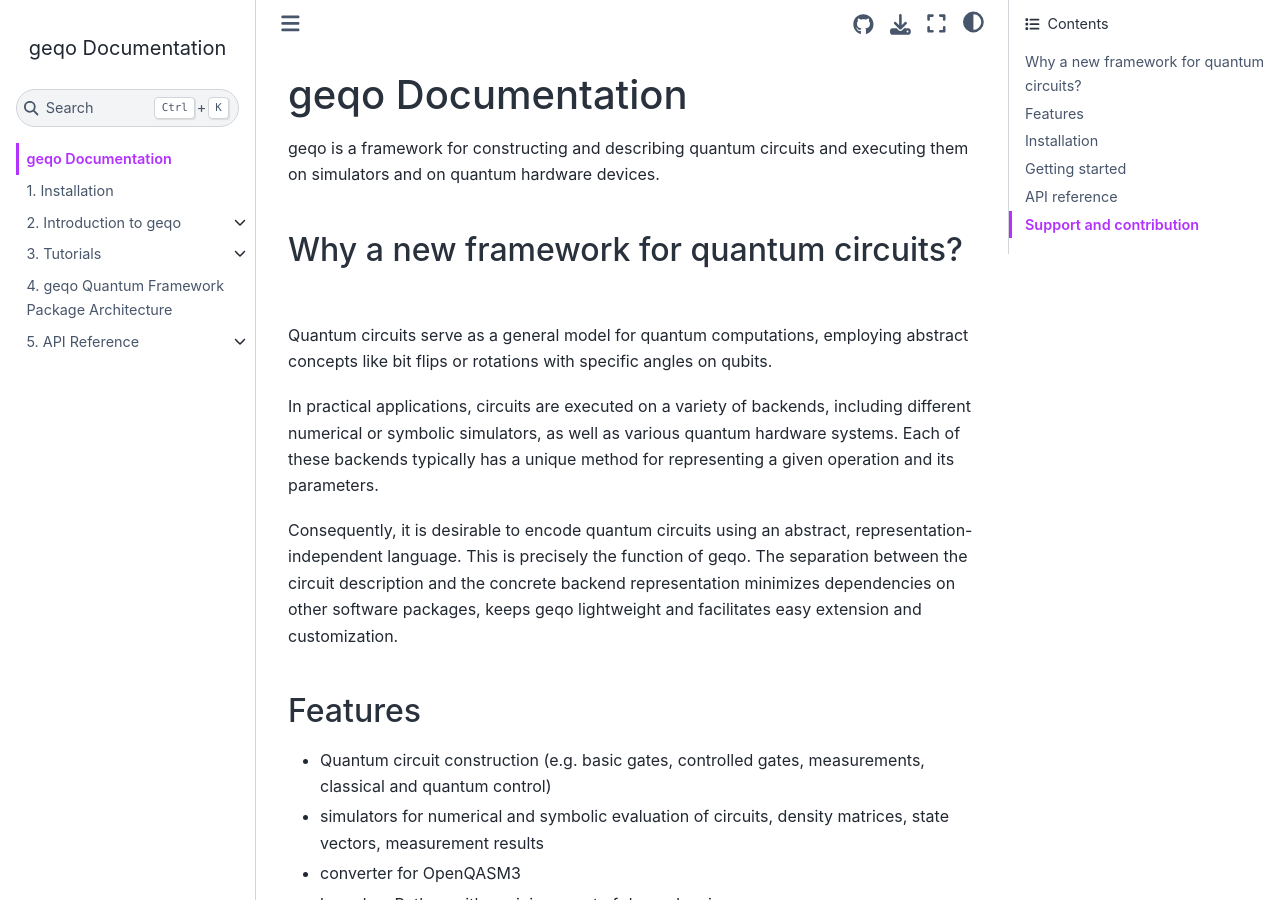
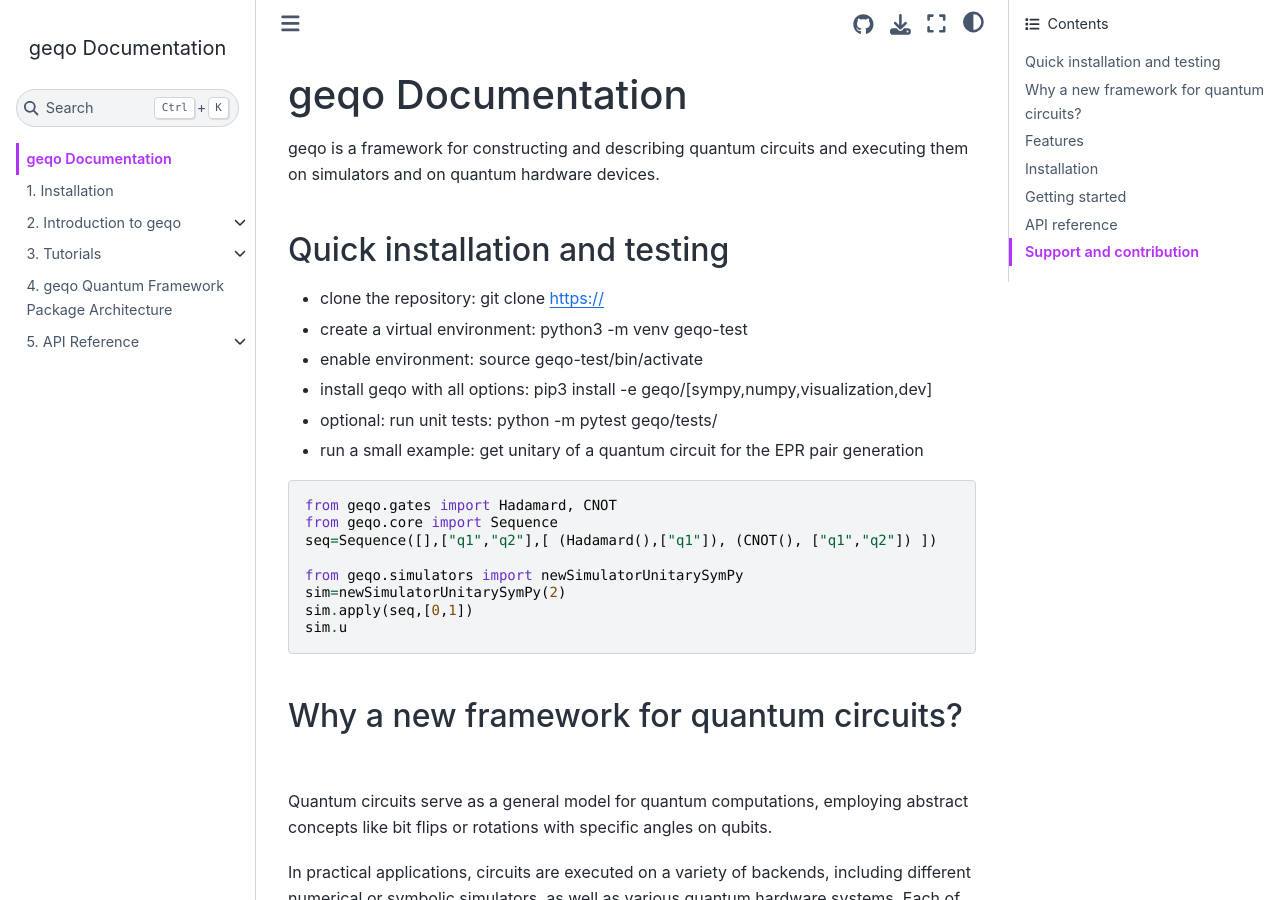
Before and after one commit to jordan0809/geqo, a Jupyter Book: the page built from doc/intro.md, in a window 1280 px wide and 900 px high. Built offline with Jupyter Book 1.0.4 settings and Sphinx 7.4.7 and the Sphinx Book theme 1.1.4, drawn with Linux system fonts in a browser that asks for light colours.

Commit message:
fixed an import bug and changed docu

````diff
--- a/doc/intro.md
+++ b/doc/intro.md
@@ -1,5 +1,23 @@
 # geqo Documentation
 geqo is a framework for constructing and describing quantum circuits and executing them on simulators and on quantum hardware devices.
+
+## Quick installation and testing
+- clone the repository: git clone [https://](https://github.com/JoSQUANTUM/geqo)
+- create a virtual environment: python3 -m venv geqo-test
+- enable environment: source geqo-test/bin/activate
+- install geqo with all options: pip3 install -e geqo/[sympy,numpy,visualization,dev]
+- optional: run unit tests: python -m pytest geqo/tests/
+- run a small example: get unitary of a quantum circuit for the EPR pair generation
+```
+from geqo.gates import Hadamard, CNOT
+from geqo.core import Sequence
+seq=Sequence([],["q1","q2"],[ (Hadamard(),["q1"]), (CNOT(), ["q1","q2"]) ])
+
+from geqo.simulators import newSimulatorUnitarySymPy
+sim=newSimulatorUnitarySymPy(2)
+sim.apply(seq,[0,1])
+sim.u
+```
 
 ## Why a new framework for quantum circuits?
 Quantum circuits serve as a general model for quantum computations, employing abstract concepts like bit flips or rotations with
````
Also changed, not shown: 1 other file.
